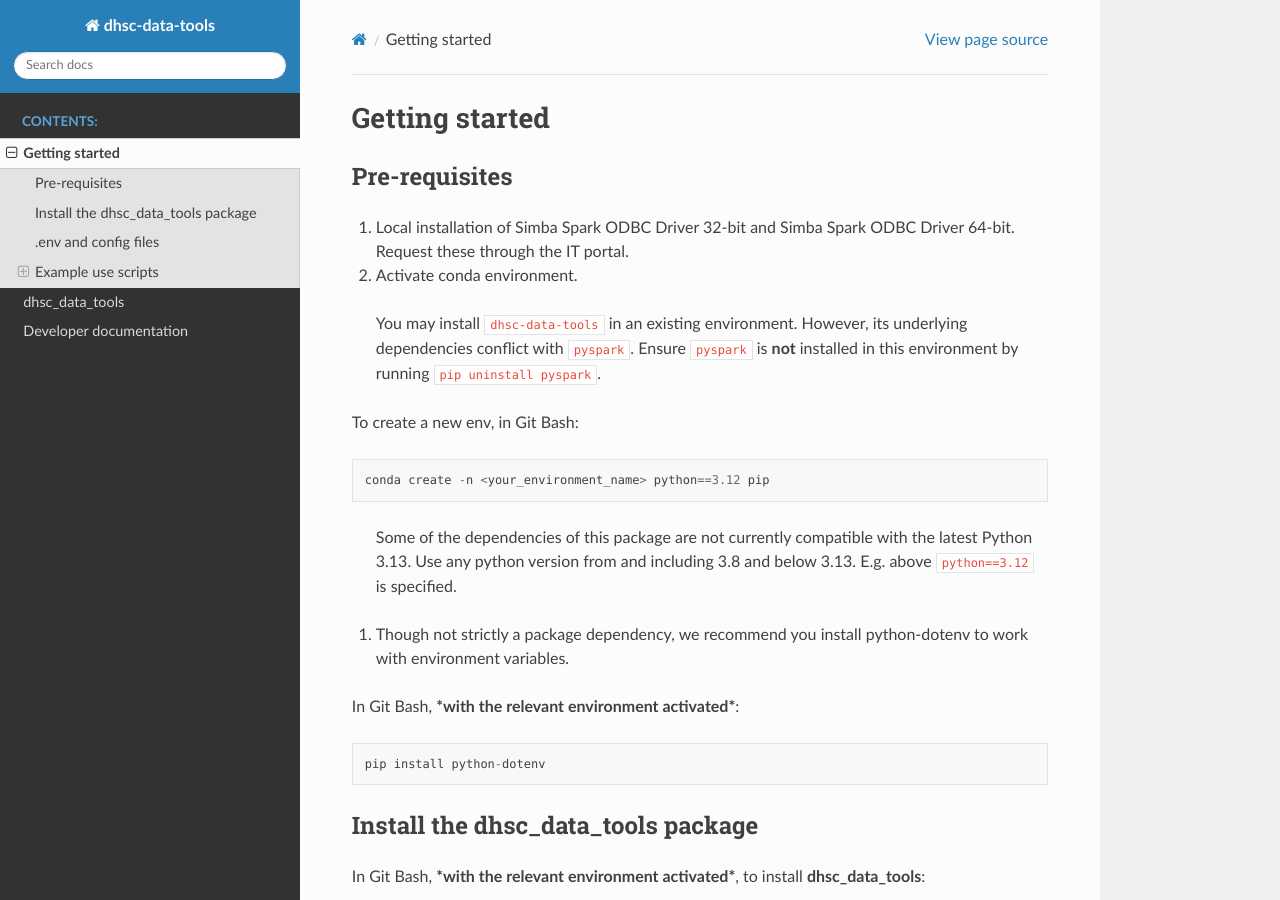
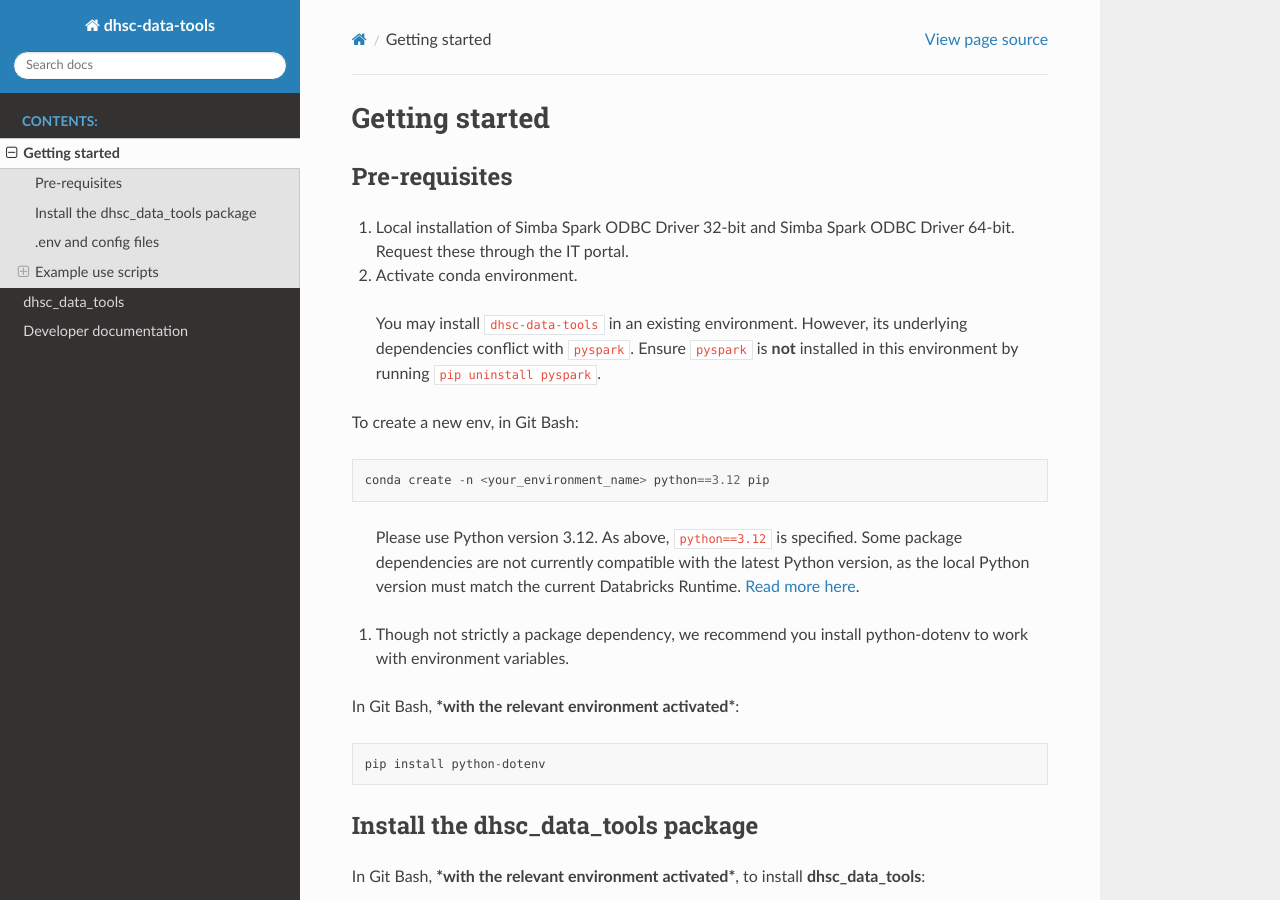
Before and after one commit to DataS-DHSC/dhsc-data-tools, a Sphinx documentation site: the page built from docs/source/getting_started.rst, in a window 1280 px wide and 900 px high. Built offline with Sphinx 7.4.7 and the Read the Docs theme 3.1.0, drawn with Linux system fonts in a browser that asks for light colours.

Commit message:
update python version and docs

````diff
--- a/docs/source/_static/installation_and_usage.md
+++ b/docs/source/_static/installation_and_usage.md
@@ -12,7 +12,7 @@ To create a new env, in Git Bash:
 conda create -n <your_environment_name> python==3.12 pip
 ```
 
-> Some of the dependencies of this package are not currently compatible with the latest Python 3.13. Use any python version from and including 3.8 and below 3.13. E.g. above `python==3.12` is specified.
+> Please use Python version 3.12. As above, `python==3.12` is specified. Some package dependencies are not currently compatible with the latest Python version, as the local Python version must match the current Databricks Runtime. [Read more here](https://docs.databricks.com/aws/en/dev-tools/databricks-connect/requirements#databricks-connect-versions).
 
 3. Though not strictly a package dependency, we recommend you install python-dotenv to work with environment variables.
 
--- a/pyproject.toml
+++ b/pyproject.toml
@@ -7,7 +7,7 @@ authors = [
 description = "An internal Python package to facilitate working with the DAC"
 readme = "README.md"
 license = {file = "LICENSE"}
-requires-python = ">=3.8,<3.13"
+requires-python = "==3.12.*"
 classifiers = [
   "Programming Language :: Python :: 3",
   "License :: OSI Approved :: MIT License",
````
